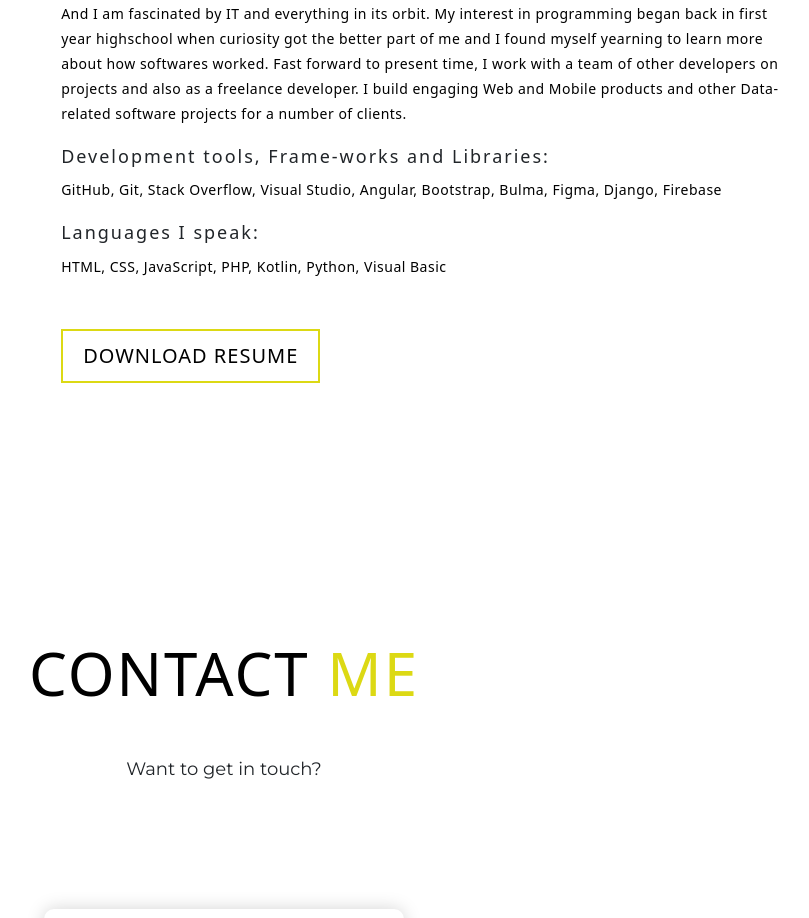
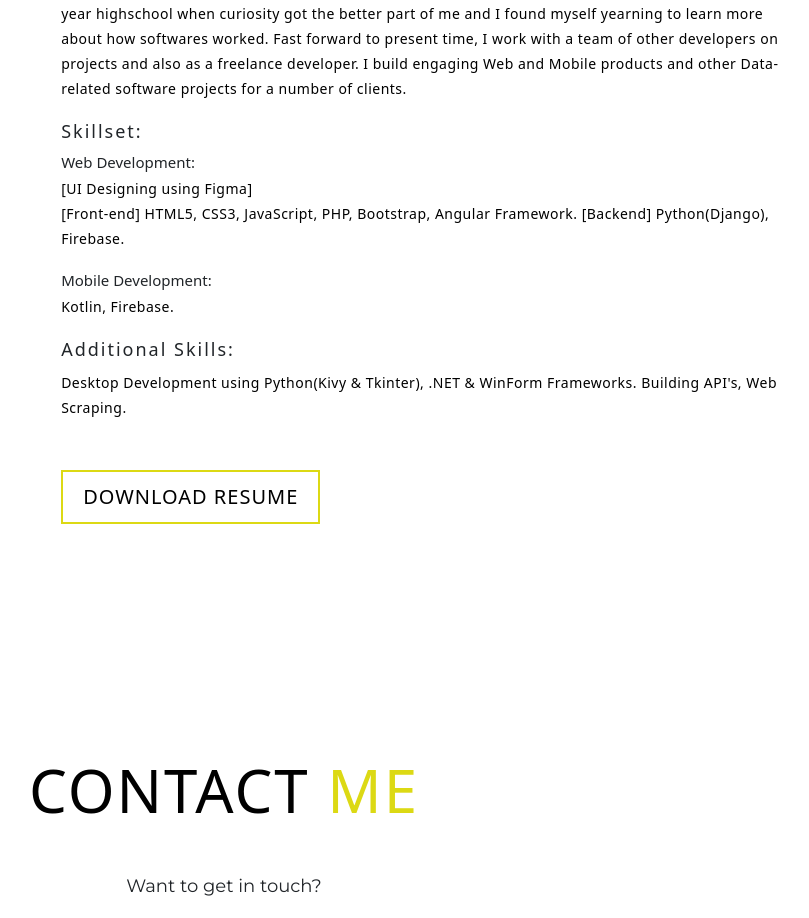
Before and after one commit to Njoguu/Web-Portfolio, an Angular app: page / in a window 1280 px wide. Shown: the part 3823-4741 px from the top of the page, without its empty margins (416-1225 px from the left). Built offline with nearby package versions, Linux system fonts and the light colour scheme.

Commit message:
Updated About section

```diff
--- a/src/app/homepage/homepage.component.html
+++ b/src/app/homepage/homepage.component.html
@@ -158,10 +158,13 @@
             worked. Fast forward to present time, I work with a team of other developers on projects and also as a freelance
             developer. I build engaging Web and Mobile products and other Data-related software projects for a number of clients.
               </p>
-        <h2>Development tools, Frame-works and Libraries:</h2>
-        <p>GitHub, Git, Stack Overflow, Visual Studio, Angular, Bootstrap, Bulma, Figma, Django, Firebase</p>
-        <h2>Languages I speak:</h2>
-        <p>HTML, CSS, JavaScript, PHP, Kotlin, Python, Visual Basic</p>
+        <h2>Skillset:</h2>
+        <h4>Web Development:</h4>
+        <p><b>[UI Designing using Figma]</b><br><b> [Front-end]</b> HTML5, CSS3, JavaScript, PHP, Bootstrap, Angular Framework. <b>[Backend]</b> Python(Django), Firebase.</p>
+        <h4>Mobile Development:</h4>
+        <p>Kotlin, Firebase.</p>
+        <h2>Additional Skills:</h2>
+        <p>Desktop Development using Python(Kivy & Tkinter), .NET & WinForm Frameworks. Building API's, Web Scraping. </p>
         <a href="#about" class="cta">Download Resume</a>
         <!-- <a href="#"  class="cta">Download Resume</a> -->
 
```
